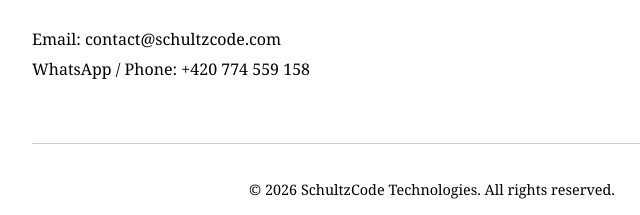
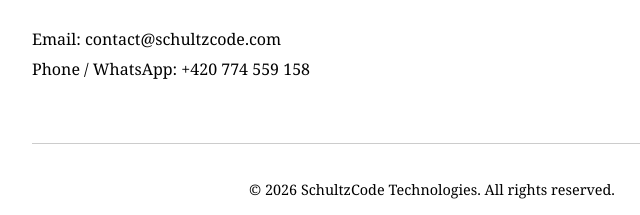
Before and after one commit to mltweb/schultzcode, a plain HTML site: page index.html in a window 1280 px wide. Shown: the part 1025-1240 px from the top of the page, 208-848 px from the left. Drawn offline with Linux system fonts and the light colour scheme.

Commit message:
Update index.html

```diff
--- a/index.html
+++ b/index.html
@@ -191,7 +191,7 @@
         <h2>Contact Us</h2>
         <div class="contact-info">
             <p>Email: contact@schultzcode.com</p>
-            <p>WhatsApp / Phone: +420 774 559 158</p>
+            <p>Phone / WhatsApp: +420 774 559 158</p>
         </div>
     </section>
 
```
